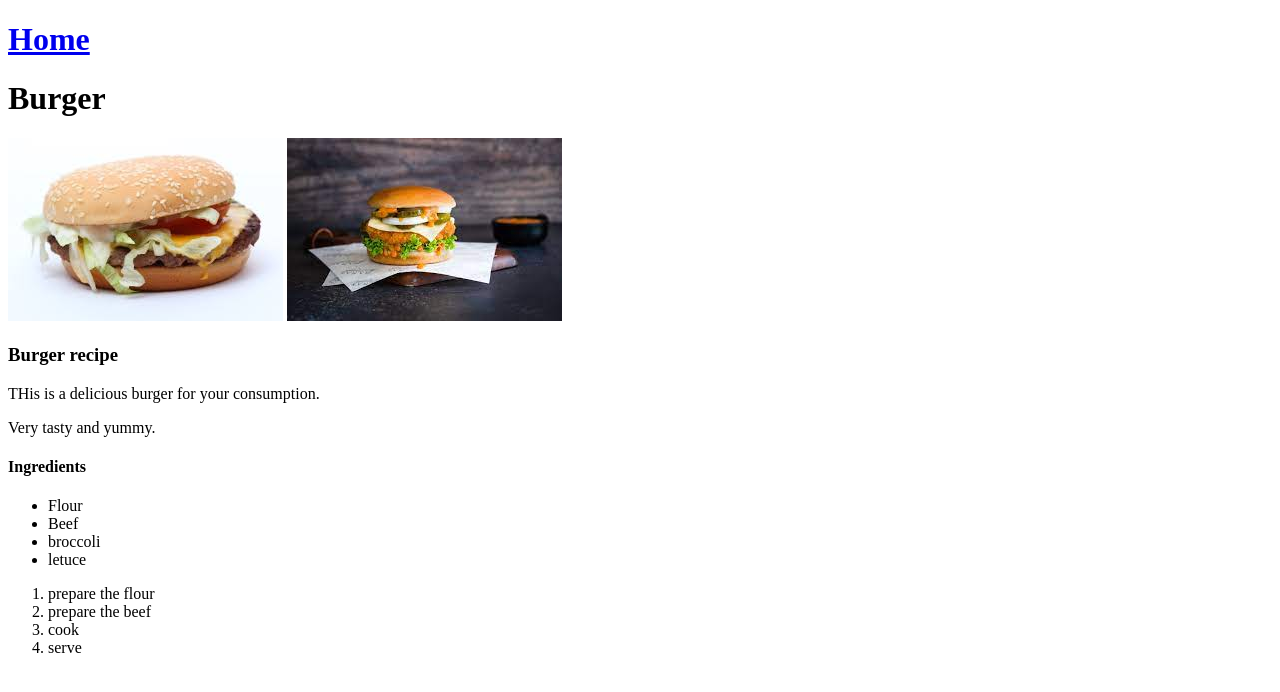
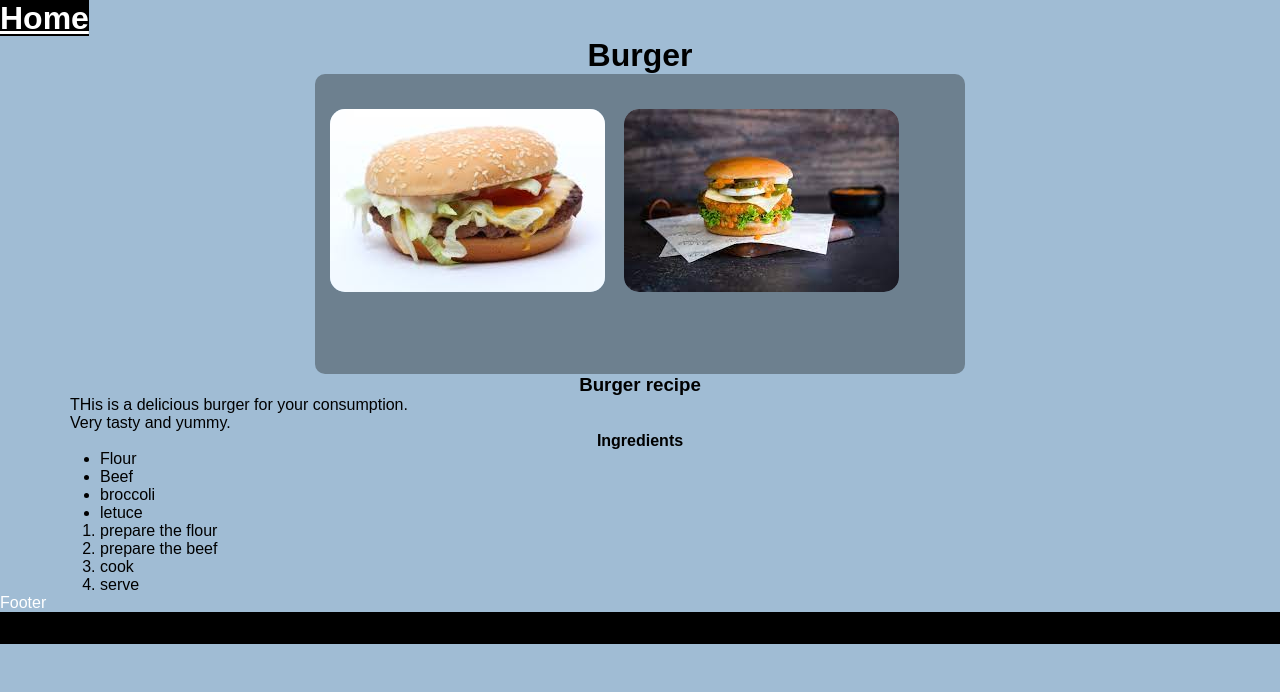
Before and after one commit to Martosky/odin-recipes, a plain HTML site: page recipes/lasagna.html in a window 1280 px wide. Drawn offline with Linux system fonts and the light colour scheme.

Commit message:
I just styled the burger section of my webpage will continue the styling of the other section

```diff
--- a/recipes/lasagna.html
+++ b/recipes/lasagna.html
@@ -3,16 +3,21 @@
 <head>
     <meta charset="UTF-8">
     <meta name="viewport" content="width=device-width, initial-scale=1.0">
-    <title>Document</title>
+    <title>burger</title>
+    <link rel="stylesheet" href="../style.css" />
 </head>
 <body>
    <h1> <a href="../index.html">Home</a></body></h1>
-    <h1>Burger</h1>
-    <img src="../images1.jpeg" alt="Burger">
-    <img src="../download.jpeg">
+    <h1 class="burger">Burger</h1>
+    <div class="img-container">
+      <img src="../images1.jpeg" alt="Burger">
+      <img src="../download.jpeg">
+    </div>
     <h3>Burger recipe</h3>
-    <p>THis is a delicious burger for your consumption.</p>
-    <p>Very tasty and yummy.</p>
+    <div class="para">
+      <p>THis is a delicious burger for your consumption.</p>
+      <p>Very tasty and yummy.</p></div>
+
     <h4>Ingredients</h4>
     <ul>
         <li>Flour</li>
@@ -26,5 +31,8 @@
         <li>cook</li>
         <li>serve</li>
     </ol>
+    <footer>
+        <p>Footer</p>
+    </footer>
 </body>
 </html>
--- /dev/null
+++ b/style.css
@@ -0,0 +1,60 @@
+*{
+    margin: 0;
+    padding: 0px;
+    font-family: Arial, Helvetica, sans-serif;
+    background-color: rgb(160, 188, 212);
+    box-sizing: border-box;
+}
+.burger{
+    text-align: center;
+
+}
+.img-container{
+    background-color: rgba(34, 39, 39, 0.4);
+    width: 100%;
+    max-width: 650px;
+    height: 300px ;
+    margin: 0 auto;
+    border-radius: 10px;
+
+
+
+}
+h1 > a{
+    text-decoration: none;
+}
+h1 a:hover {
+    background-color: black;
+    color: white;
+    text-decoration: underline;
+}
+.img-container > img{
+    margin-left: 15px;
+    margin-top: 35px;
+    border: none;
+    outline: none;
+    cursor: pointer;
+    border-radius: 15px ;
+
+}
+.img-container > img:hover{
+    transform: scale(2,2);
+}
+h3{
+    text-align: center;
+}
+.para p{
+    margin-left: 70px;
+}
+h4{text-align: center;}
+ul{margin-left: 100px;}
+ol{margin-left: 100px;}
+footer{
+    background-color: black;
+    color: white;
+    width: 100%;
+    margin: 0;
+    padding: 0;
+    height: 50px;
+    overflow: hidden;
+}
```
Also changed, not shown: index.html (+4 -1 lines).
